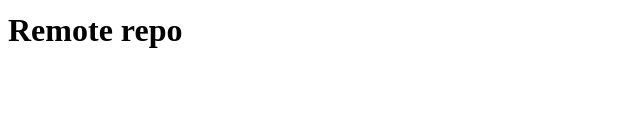
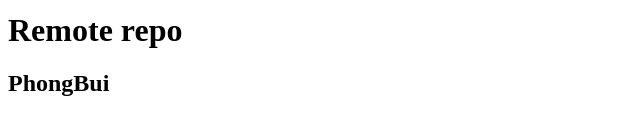
Before and after one commit to PhongB197/GIT, a plain HTML site: page index.html in a window 1280 px wide. Shown: the part 185-320 px from the top of the page, without its empty margins (0-640 px from the left). Drawn offline with Linux system fonts and the light colour scheme.

Commit message:
test push

```diff
--- a/index.html
+++ b/index.html
@@ -10,5 +10,6 @@
     <h1>Second commit</h1>
     <h1>Conflict here</h1>
     <h1>Remote repo</h1>
+    <h2>PhongBui</h2>
 </body>
 </html>
```
Also changed, not shown: 1 other file.
